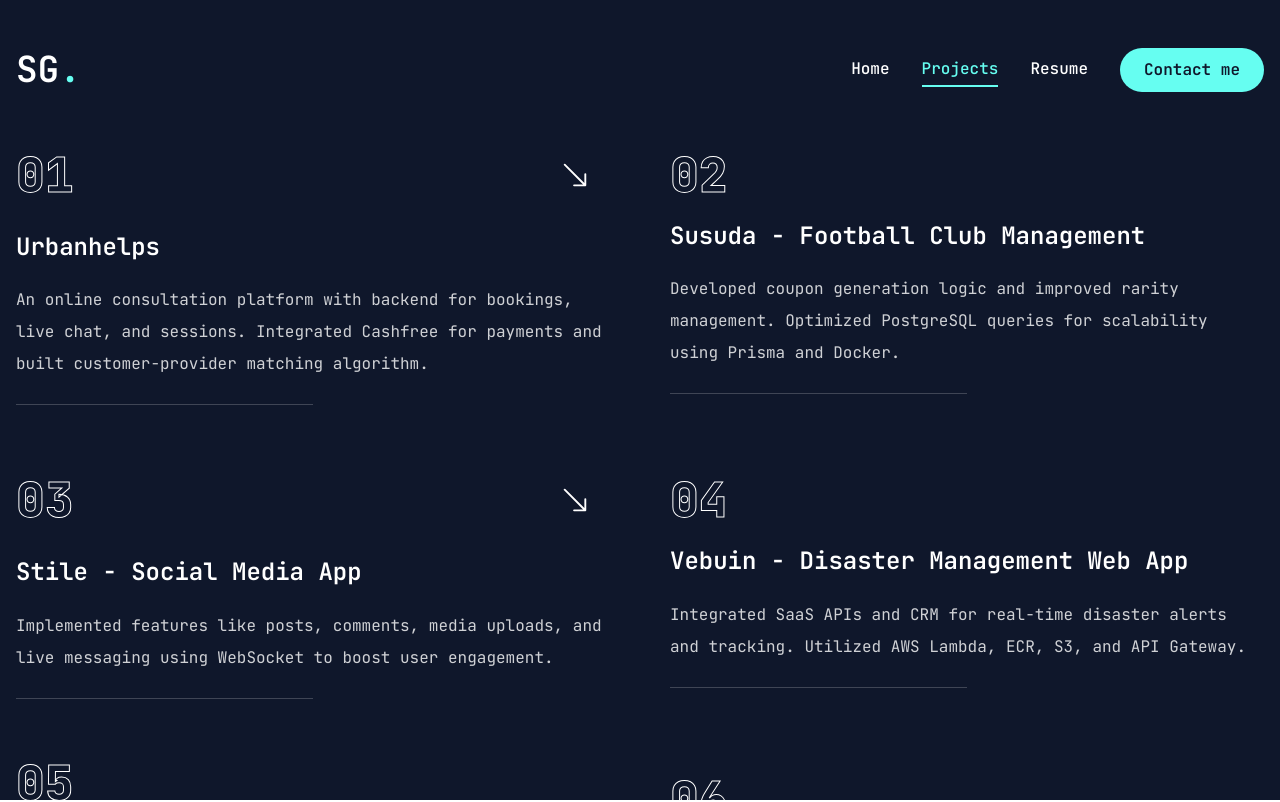
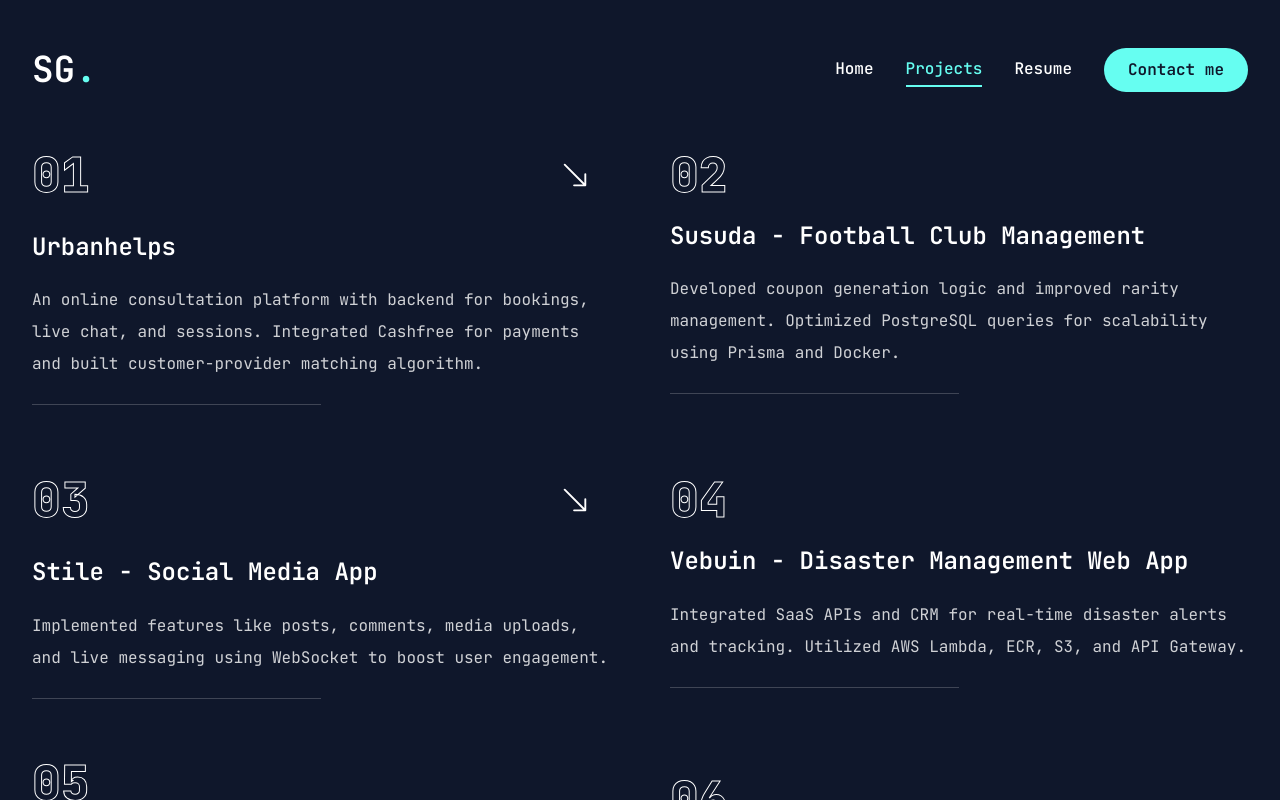
Before and after one commit to sagarbgohil/sagar-portfolio, a Next.js app: page /projects in a window 1280 px wide. Shown: the top 802 px of the page. Built offline with nearby package versions, Linux system fonts and the light colour scheme.

Commit message:
feat: adjust padding and layout for various components

```diff
--- a/app/contact/page.jsx
+++ b/app/contact/page.jsx
@@ -39,7 +39,7 @@ const Contact = () => {
   };
 
   return (
-    <section className="min-h-[80vh] flex flex-col items-center p-4 py-12 xl:py-0">
+    <section className="min-h-[80vh] flex flex-col items-center py-12 xl:py-0">
       <motion.div
         initial={{ opacity: 0 }}
         animate={{
@@ -176,7 +176,7 @@ const Contact = () => {
                 <Button
                   type="submit"
                   size="md"
-                  className="w-[40%] mx-auto"
+                  className="w-[80%] md:w-[40%] mx-auto"
                   disabled={isSubmitting}
                 >
                   {isSubmitting ? "Sending..." : "Send Message"}
--- a/app/layout.jsx
+++ b/app/layout.jsx
@@ -37,7 +37,7 @@ export default function RootLayout({ children }) {
       <GoogleAnalytics gaId="G-MG5JRSF0RR" />
       <Canonical />
 
-      <body className={`${jetBrainsMono.className}`}>
+      <body className={`${jetBrainsMono.className} pl-8 pr-8`}>
         <Header />
         <StairTransition />
         <PageTransition>{children}</PageTransition>
--- a/app/page.jsx
+++ b/app/page.jsx
@@ -7,7 +7,7 @@ import { FiDownload } from "react-icons/fi";
 
 const Home = () => {
   return (
-    <section className="h-full">
+    <section>
       <div className="container mx-auto h-full">
         <div className="flex flex-col xl:flex-row items-center justify-between xl:pt-8 xl:pb-24">
           <div className="text-center xl:text-left order-2 xl:order-none">
--- a/app/projects/page.jsx
+++ b/app/projects/page.jsx
@@ -9,7 +9,7 @@ import { projects } from "@/lib/constants";
 
 const Projects = () => {
   return (
-    <section className="min-h-[80vh] flex flex-col justify-center p-4 py-12 xl:py-0">
+    <section className="min-h-[80vh] flex flex-col justify-center py-12 xl:py-0">
       <div className="container mx-auto">
         <motion.div
           initial={{ opacity: 0 }}
--- a/app/resume/page.jsx
+++ b/app/resume/page.jsx
@@ -22,7 +22,7 @@ const Resume = () => {
           ease: "easeIn",
         },
       }}
-      className="min-h-[80vh] flex items-center justify-center py-12 xl:py-0 p-4"
+      className="min-h-[80vh] flex items-center justify-center py-12 xl:py-0"
     >
       <div className="container mx-auto">
         <Tabs
--- a/components/Header.jsx
+++ b/components/Header.jsx
@@ -8,7 +8,7 @@ import Logo from "./Logo";
 const Header = () => {
   return (
     <>
-      <header className="p-4 py-8 xl:py-12 text-white">
+      <header className="py-8 xl:py-12 text-white">
         <div className="container mx-auto flex justify-between items-center">
           {/* Logo */}
           <Logo />
```
